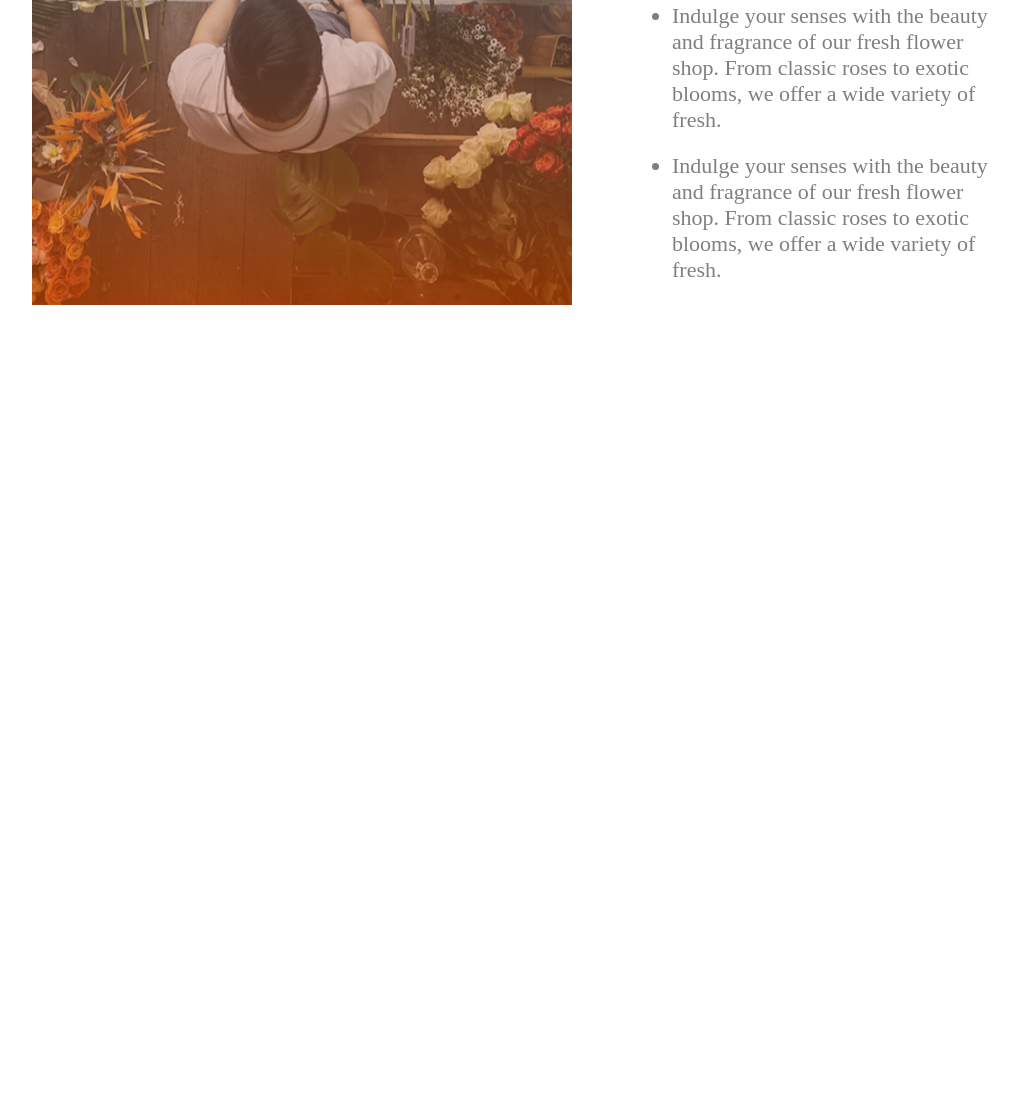
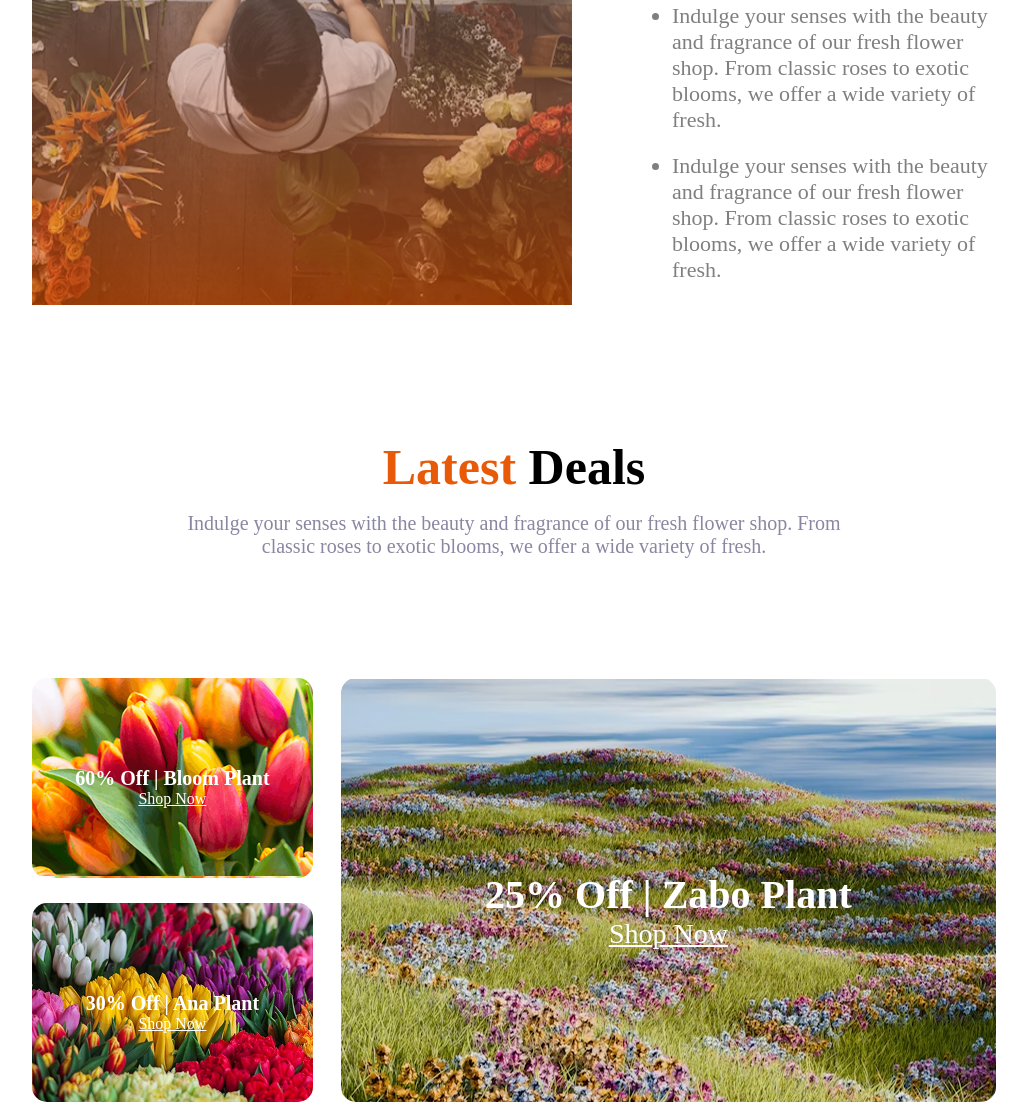
Before and after one commit to Abdullah-de-012/Flower-Market, a plain HTML site: page index.html in a window 1280 px wide. Shown: the part 2347-3457 px from the top of the page, without its empty margins (126-1153 px from the left). Before the commit the page ends 2660 px from the top, so only its background shows below. Drawn offline with Linux system fonts and the light colour scheme.

Commit message:
Latest Deal added

```diff
--- a/Styles/style.css
+++ b/Styles/style.css
@@ -26,6 +26,12 @@
 
 .medium-font {
     font-weight: 500;
+}
+.white-text{
+    color: #FFFFFF;
+}
+.deal-images a{
+    color: #FFFFFF;
 }
 
 /* Navbar */
@@ -169,7 +175,81 @@
 @keyframes spin {
     from   { transform: rotate(0deg); }
     to     { transform: rotate(360deg); }
-  }
+}
+/* Deal Section */
+.latest-deal{
+    margin: 133px 150px 0px 150px;
+}
+.latest-deal h3 {
+    text-align: center;
+    font-size: 3.125rem;
+    margin-bottom: 0px;
+
+}
+.latest-deal p{
+    text-align: center;
+    font-size: 1.25rem;
+    margin-top: 16px;
+    margin-bottom: 120px;
+}
+.deal-images{
+    display: flex;
+    gap: 28px;
+    width: 100%;
+    height: 424px;
+
+}
+.img-group{
+    display: flex;
+    flex-direction: column;
+    width: 30%;
+    gap: 25px;
+    background-size: cover;
+}
+.first-img{
+    background-image: url("../assets/deal-ana.png");
+    height: 50%;
+    display: flex;
+    flex-direction: column;
+    align-items: center;
+    justify-content: center;
+    border-radius: 15px;
+
+
+}
+.second-img{
+    background-image: url("../assets/deal-bloom.png");
+    height: 50%;
+    display: flex;
+    flex-direction: column;
+    align-items: center;
+    justify-content: center;
+    border-radius: 15px;
+}
+.third-img{
+    width: 70%;
+    height: 100%;
+    background-size: cover;
+    background-image: url("../assets/deal-zabo.png");
+    background-repeat: no-repeat;
+    display: flex;
+    flex-direction: column;
+    align-items: center;
+    justify-content: center;
+    border-radius: 15px;
+
+
+}
+.img-group h3{
+    font-size: 1.25rem;
+}
+.third-img h3{
+    font-size: 2.5rem;
+}
+.third-img a{
+    font-size: 1.75rem;
+}
+
 
 /* Mobile Responsive */
 @media screen and (max-width:576px) {
--- a/index.html
+++ b/index.html
@@ -107,6 +107,30 @@
                 </div>
             </div>
         </section>
+        <section>
+            <div class="latest-deal">
+                <h3 class="bold-font"><span class="orange-text">Latest </span>Deals</h3>
+                <p class="gray-text">Indulge your senses with the beauty and fragrance of our fresh flower shop. From <br>classic roses to
+                    exotic blooms, we offer a wide variety of fresh.</p>
+                <div class="white-text deal-images">
+                    <div class="img-group">
+                        <div class="first-img" >
+                            <h3>60% Off | Bloom Plant</h3>
+                            <a href="">Shop Now</a>
+                        </div>
+                        <div class="second-img">
+                            <h3>30% Off | Ana Plant</h3>
+                            <a href="">Shop Now</a>
+                        </div>
+                    </div>
+                    <div class="third-img">
+                        <h3 class="bold-font">25% Off | Zabo Plant</h3>
+                        <a href="">Shop Now</a>
+
+                    </div>
+                </div>
+            </div>
+        </section>
     </main>
     <footer>
 
```
